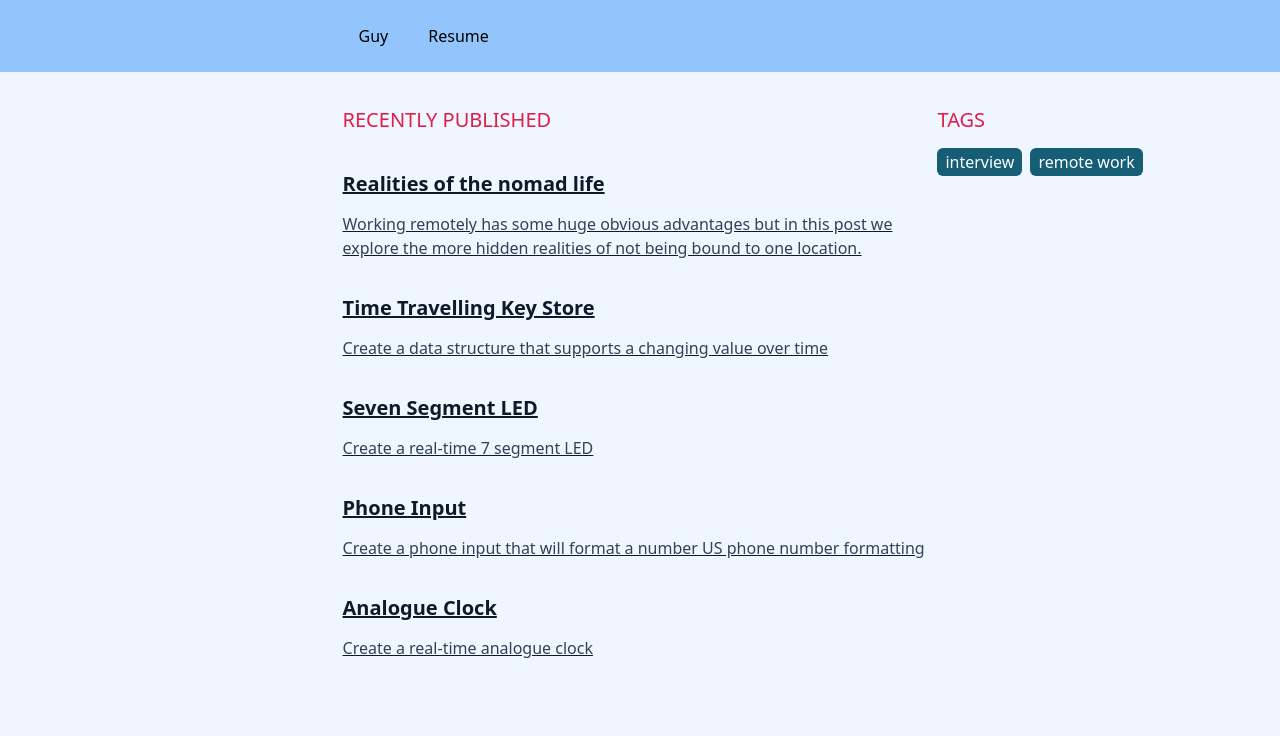
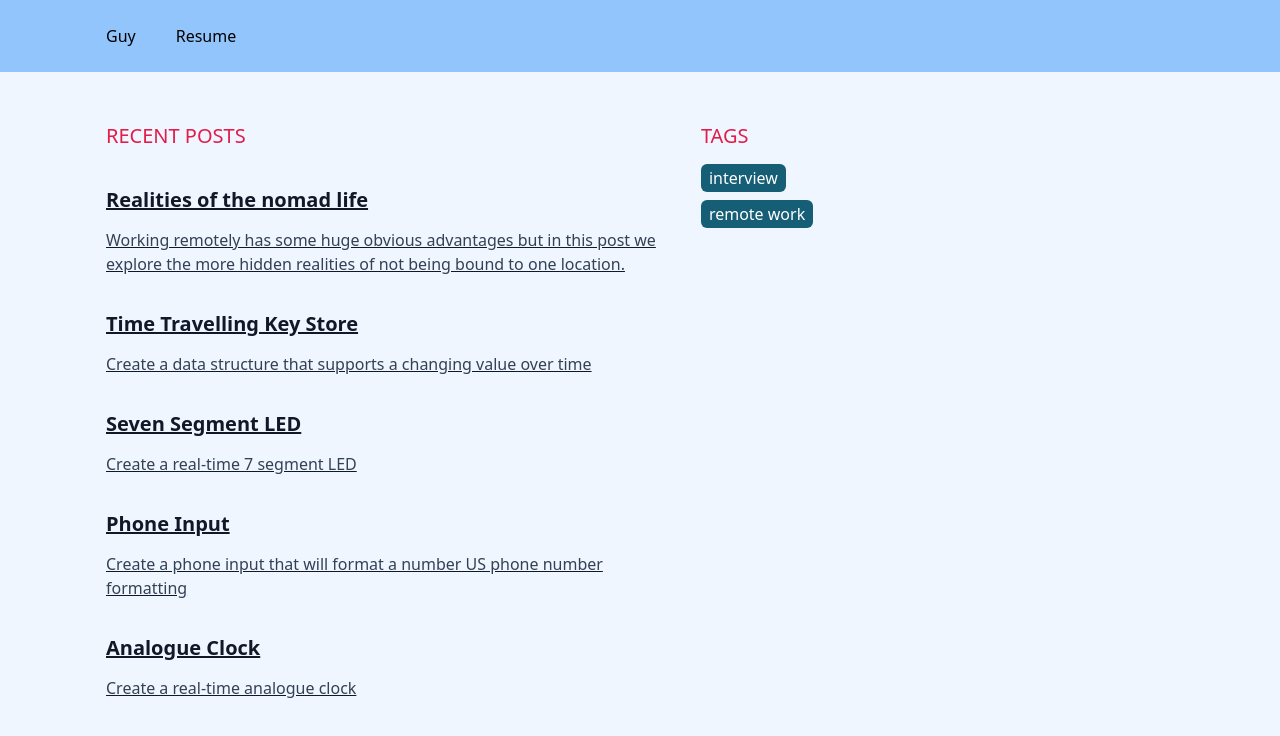
Before and after one commit to guyathomas/guythomas.me, a Next.js app in the folder packages/blog/: page / in a window 1280 px wide. Shown: the top 736 px of the page. Built offline with nearby package versions, Linux system fonts and the light colour scheme; what device-detector-js, tailwindcss-container-bleed would draw is missing.

Commit message:
fix layout

```diff
--- a/packages/blog/src/components/Header/Header.module.css
+++ b/packages/blog/src/components/Header/Header.module.css
@@ -89,6 +89,7 @@
 
 .headerContent {
   margin: auto;
-  max-width: 65ch;
-  width: 65ch;
+  max-width: 1100px;
+  width: 100%;
+  display: flex;
 }
--- a/packages/blog/src/components/Header/Header.tsx
+++ b/packages/blog/src/components/Header/Header.tsx
@@ -21,7 +21,7 @@ const Header: React.FC<React.PropsWithChildren> = () => {
 
   return (
     <div className={cx(styles.header, "bg-blue-300", "p-4")}>
-      <div className={styles.headerContent}>
+      <div className={cx(styles.headerContent)}>
         <div className={styles.headerLinks}>
           <Link href="/">
             <a>
--- a/packages/blog/src/pages/index.module.css
+++ b/packages/blog/src/pages/index.module.css
@@ -1,10 +1,27 @@
 .layout {
   display: grid;
-  grid-template-columns: 65ch 1fr;
+  grid-template-areas: "recent-posts tags";
+  grid-template-columns: minmax(auto, 65ch) minmax(auto, 25ch);
+  max-width: 1100px;
+  width: 100%;
 }
 
 @media (max-width: 768px) {
   .layout {
+    grid-template-areas: "recent-posts";
     grid-template-columns: 1fr;
   }
 }
+
+.recentPosts {
+  grid-area: recent-posts;
+}
+
+.tags {
+  grid-area: tags;
+}
+@media (max-width: 768px) {
+  .tags {
+    display: none;
+  }
+}
--- a/packages/blog/src/pages/index.tsx
+++ b/packages/blog/src/pages/index.tsx
@@ -24,6 +24,10 @@ function getFrequencyMap<T>(input: T[]) {
 
 const MAX_VISIBLE_TAGS = 10;
 
+const SectionTitle: React.FC<React.PropsWithChildren> = ({ children }) => (
+  <h3 className="text-rose-600 uppercase font-normal">{children}</h3>
+);
+
 const Home: React.FC<HomeProps> = ({ allPostsData }) => {
   const [tagFilters, setTagFilters] = React.useState<Set<string>>(
     new Set<string>([])
@@ -46,13 +50,9 @@ const Home: React.FC<HomeProps> = ({ allPostsData }) => {
   }, [allPostsData, tagFilters]);
 
   return (
-    <section className="prose m-auto">
-      <div className={cx("bx-container", "font-normal", styles.layout)}>
-        <div>
-          <h3 className="text-rose-600 uppercase font-normal">
-            Recently Published
-          </h3>
-
+    <div className={cx("font-normal", "prose", "m-auto", styles.layout)}>
+      <div className={cx("p-4", styles.recentPosts)}>
+        <SectionTitle>Recent Posts</SectionTitle>
         <ul className="pl-0">
           {filteredPostData.map(({ id, date, title, description }) => (
             <li key={id} className="list-none pl-0">
@@ -66,9 +66,9 @@ const Home: React.FC<HomeProps> = ({ allPostsData }) => {
           ))}
         </ul>
       </div>
-        <div>
-          <h3 className="text-rose-600 uppercase font-normal">Tags</h3>
-          <div className="pl-0 flex">
+      <div className={cx("p-4", styles.tags)}>
+        <SectionTitle>Tags</SectionTitle>
+        <div className="pl-0 flex flex-wrap">
           {tagsByFrequency.map((tag) => (
             <button
               key={tag}
@@ -83,7 +83,8 @@ const Home: React.FC<HomeProps> = ({ allPostsData }) => {
                 "rounded-md",
                 "leading-5",
                 "mr-2",
-                  "flex-shrink-0"
+                "flex-shrink-0",
+                "mb-2"
               )}
               onClick={() => {
                 const clonedFilters = Array.from(tagFilters);
@@ -99,7 +100,6 @@ const Home: React.FC<HomeProps> = ({ allPostsData }) => {
         </div>
       </div>
     </div>
-    </section>
   );
 };
 
```
Lines whose indentation alone changed are shown as unchanged.
